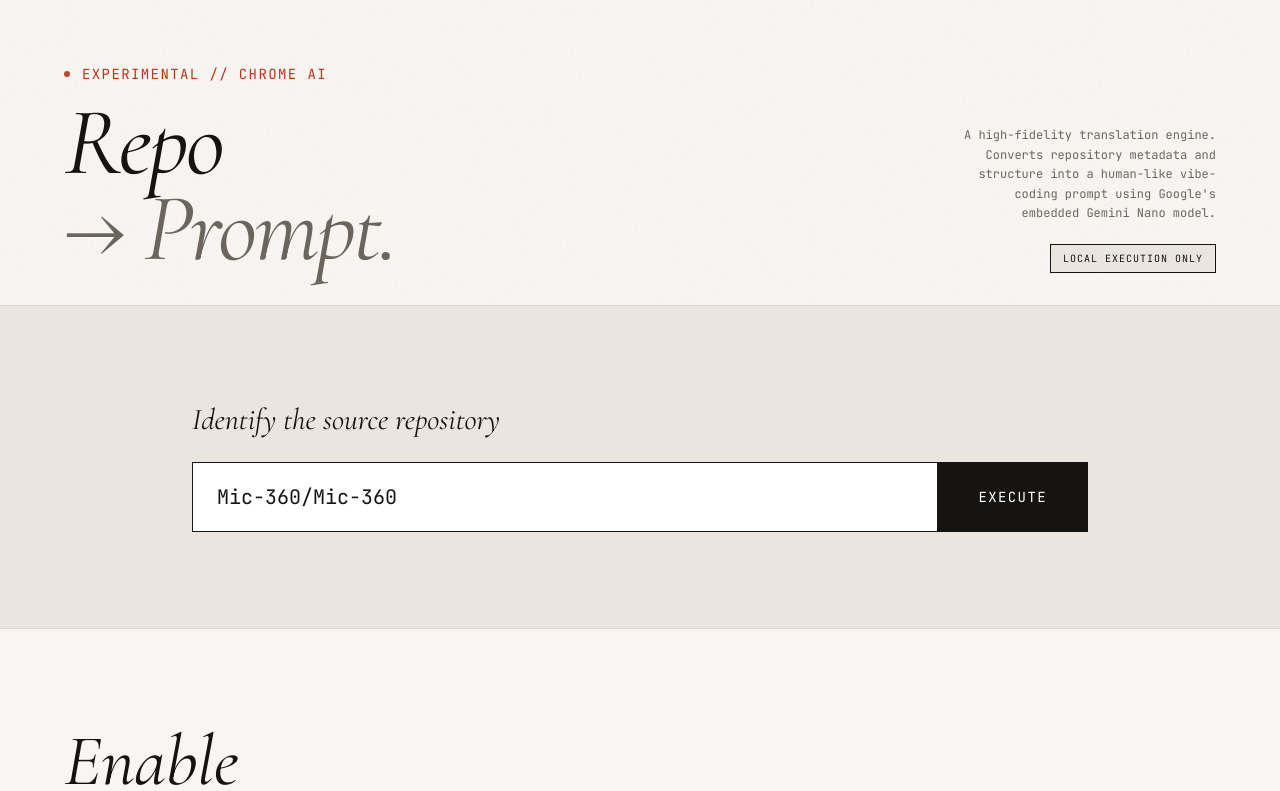
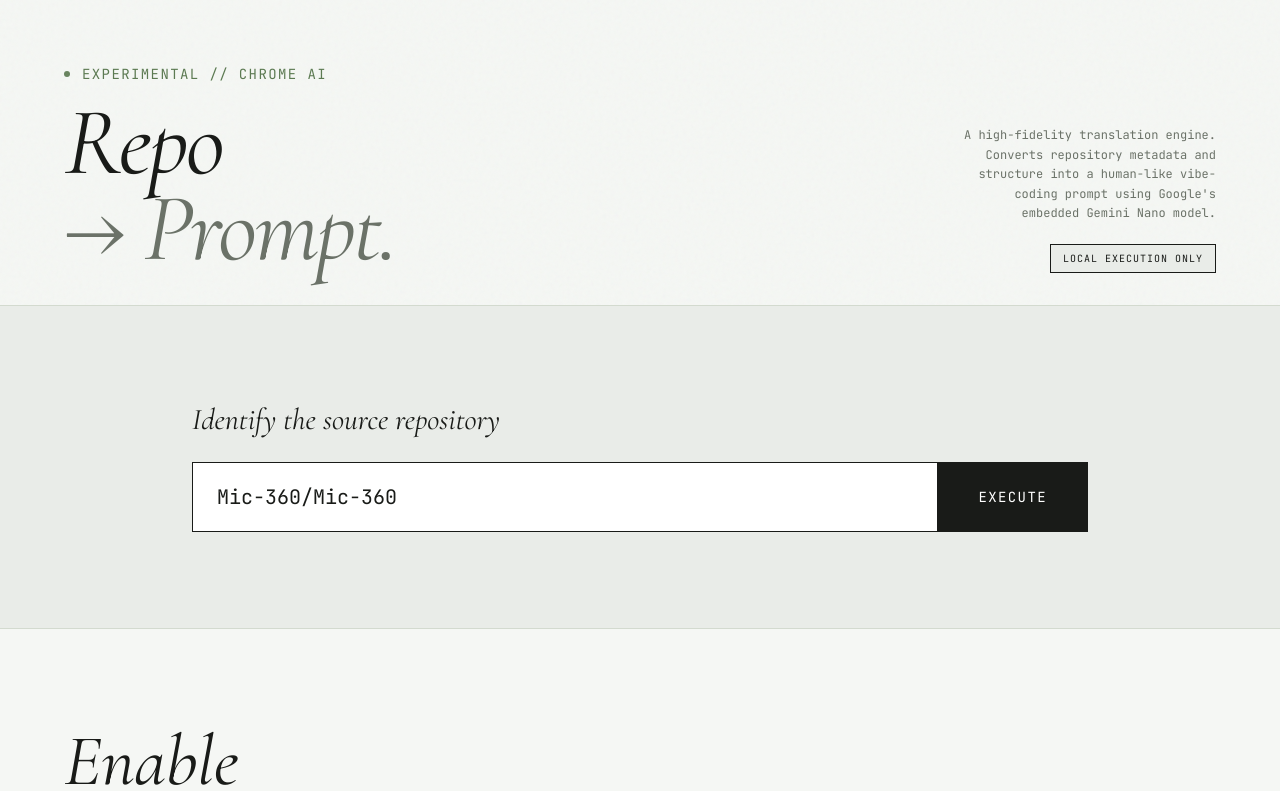
Before and after one commit to Mic-360/gitrevs, a React (Vite) app: page / in a window 1280 px wide. Shown: the top 791 px of the page. Built offline with nearby package versions, Linux system fonts and the light colour scheme.

Commit message:
Update color palette for improved aesthetics

```diff
--- a/src/index.css
+++ b/src/index.css
@@ -2,32 +2,30 @@
 @import "tailwindcss";
 
 :root {
-  --bg: #F8F5F2;
+  --bg: #F5F7F4;
   --surface: #FFFFFF;
-  --surface-alt: #EBE5DF;
-  --text: #151413;
-  --text-muted: #6B655E;
-  --accent: #BA3616;
-  --accent-muted: rgba(186, 54, 22, 0.1);
-  --border: #DDD5CD;
-  --border-strong: #151413;
+  --surface-alt: #E9ECE8;
+  --text: #191B18;
+  --text-muted: #6B7268;
+  --accent: #5C7A52;
+  --accent-muted: rgba(92, 122, 82, 0.1);
+  --border: #D3DACF;
+  --border-strong: #191B18;
 
   --font-serif: 'Cormorant Garamond', serif;
   --font-mono: 'JetBrains Mono', monospace;
 }
 
-@media (prefers-color-scheme: dark) {
-  :root {
-    --bg: #0C0C0B;
-    --surface: #141312;
-    --surface-alt: #1C1B19;
-    --text: #F2EFEA;
-    --text-muted: #8F8C88;
-    --accent: #E8512C;
-    --accent-muted: rgba(232, 81, 44, 0.15);
-    --border: #2C2A28;
-    --border-strong: #F2EFEA;
-  }
+.dark {
+  --bg: #0C0D0C;
+  --surface: #131412;
+  --surface-alt: #1B1C1A;
+  --text: #F2F4F1;
+  --text-muted: #8F958C;
+  --accent: #86A67B;
+  --accent-muted: rgba(134, 166, 123, 0.15);
+  --border: #2A2D29;
+  --border-strong: #F2F4F1;
 }
 
 body {
```
